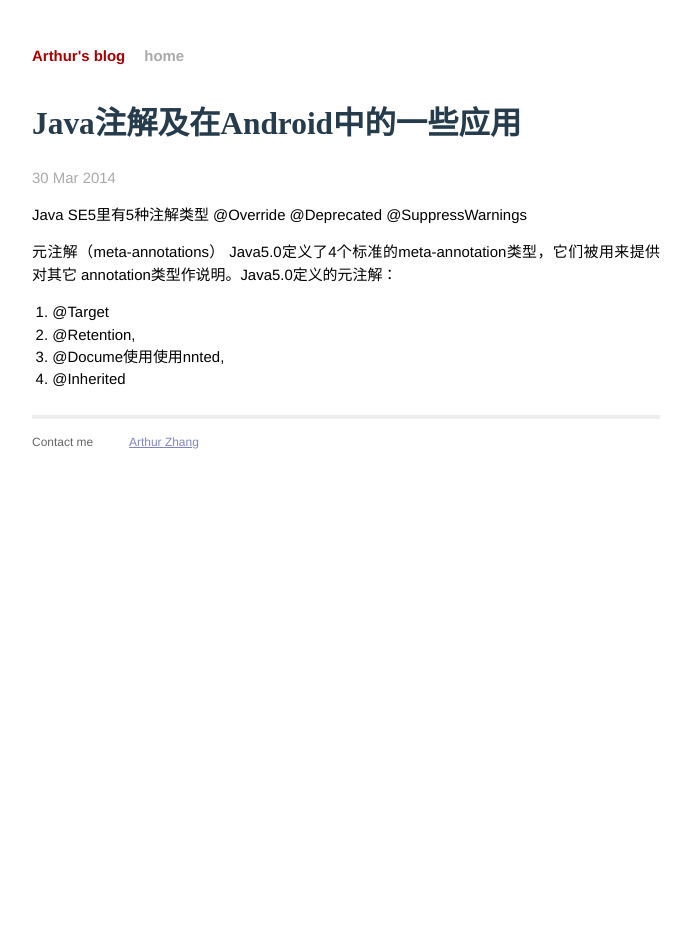
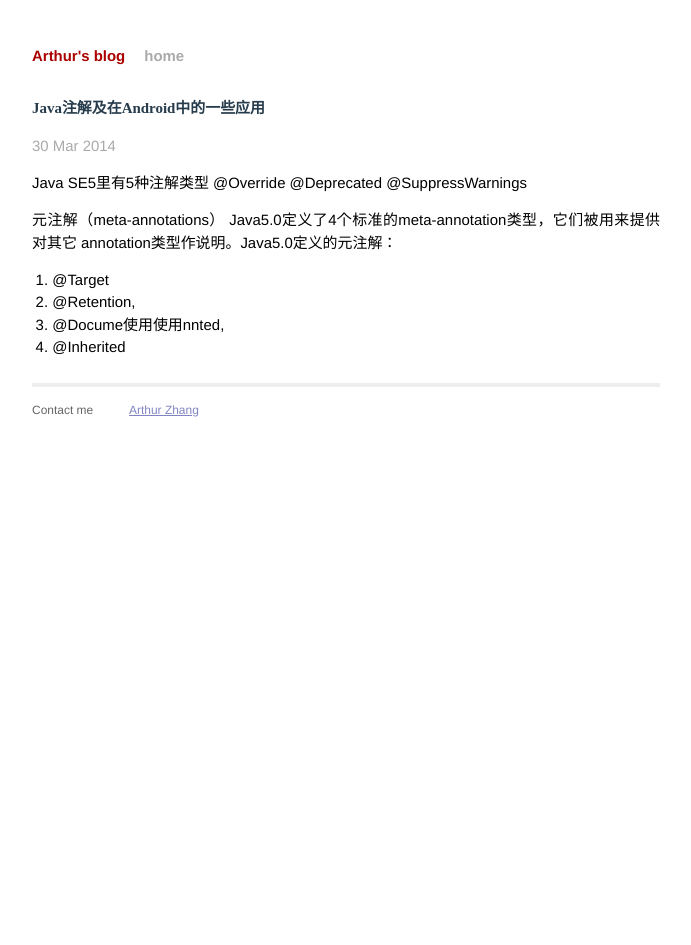
Before and after one commit to brother18/brother18.github.io, a Jekyll site: the page built from _posts/2014-03-29-Java注解及在Android中的一些应用.markdown, in a window 1280 px wide. Shown: the whole page, without its empty margins (294-985 px from the left). Built offline with Jekyll 4.4.1, drawn with Linux system fonts in a browser that asks for light colours; Markdown is read by kramdown in place of the engine named in the settings.

Commit message:
make some modify

```diff
--- a/css/main.css
+++ b/css/main.css
@@ -67,9 +67,6 @@ a:visited { color: #a0a; }
   font-family: "proxima-nova";
   color: #263c4c;
   font-weight: bold;
-  font-weight: 600;
-  font-size: 2.1em;
-  margin: 0.5em 0 1em;
 }
 
 .header a {
```
